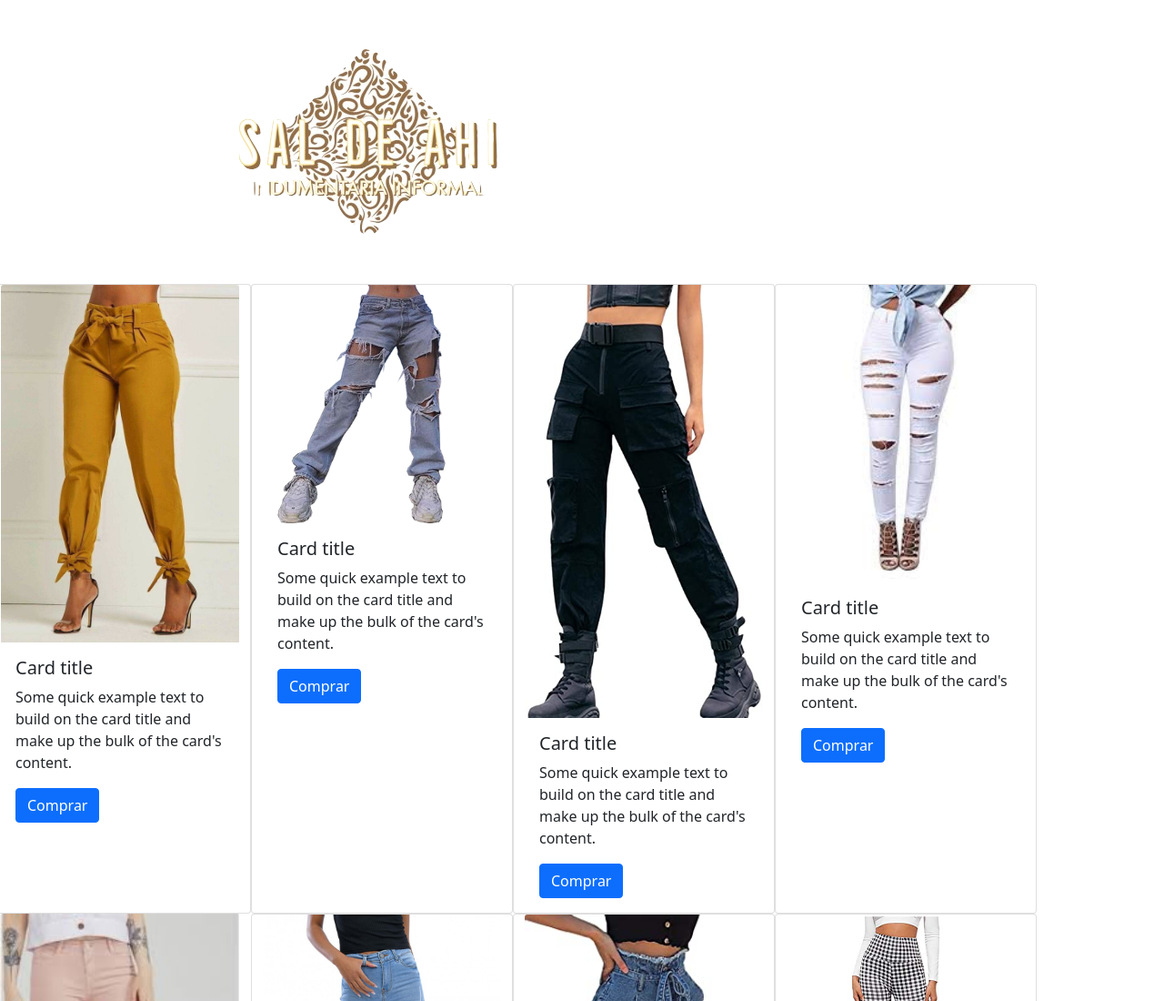
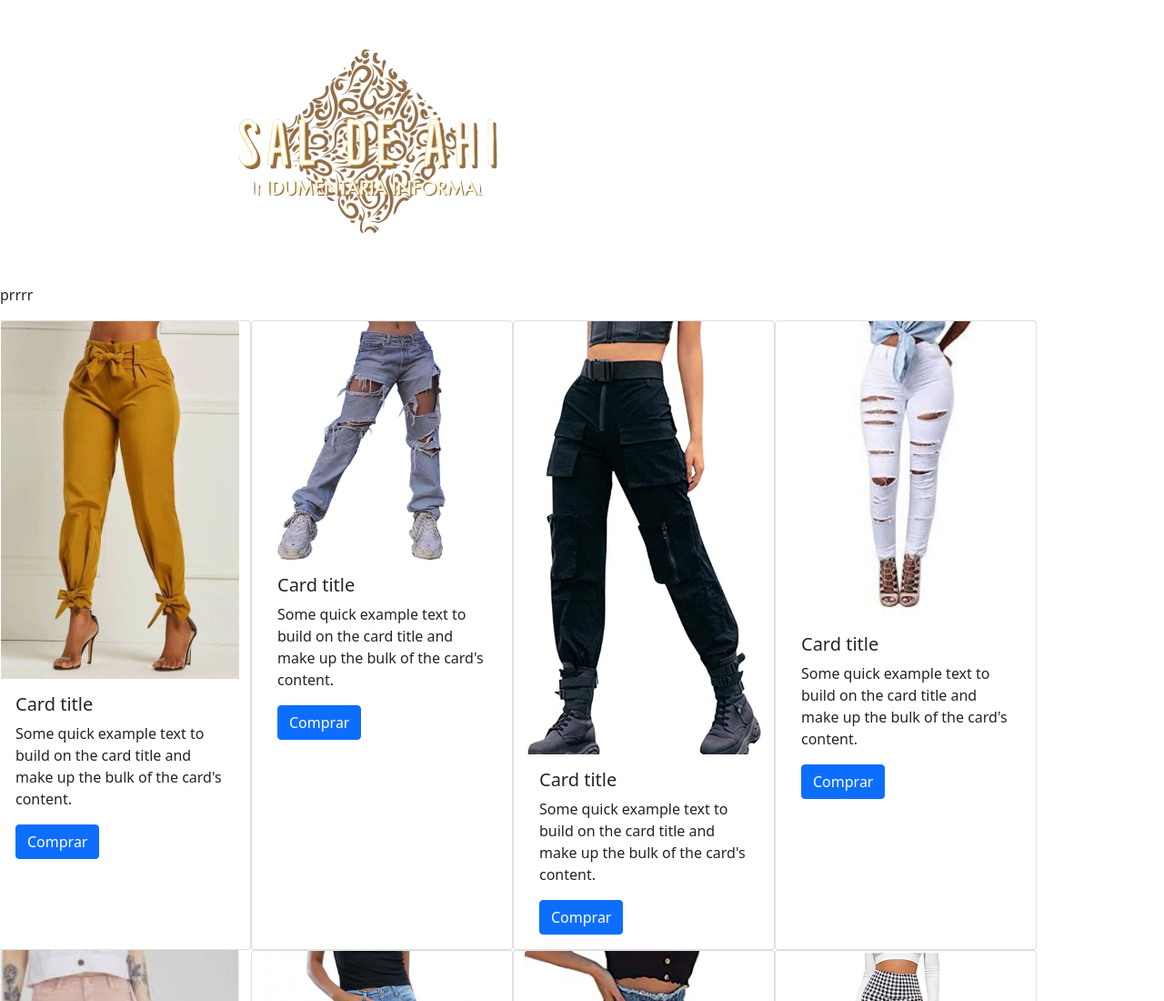
Before and after one commit to adromussi/saldeahi-indumentariainformal, a website: page secciones/remeras.html in a window 1280 px wide. Shown: the top 1100 px of the page at 91% size. Drawn offline with nearby package versions, Linux system fonts and the light colour scheme.

Commit message:
cambio header

```diff
--- a/secciones/remeras.html
+++ b/secciones/remeras.html
@@ -15,6 +15,8 @@
     <header>
         <nav>
             <img src="../imagenes/logonuevo_adobespark.png" alt="">
+            <p> prrrr</p>
+
         </nav>
     </header>
     <!-- fin header -->
```
